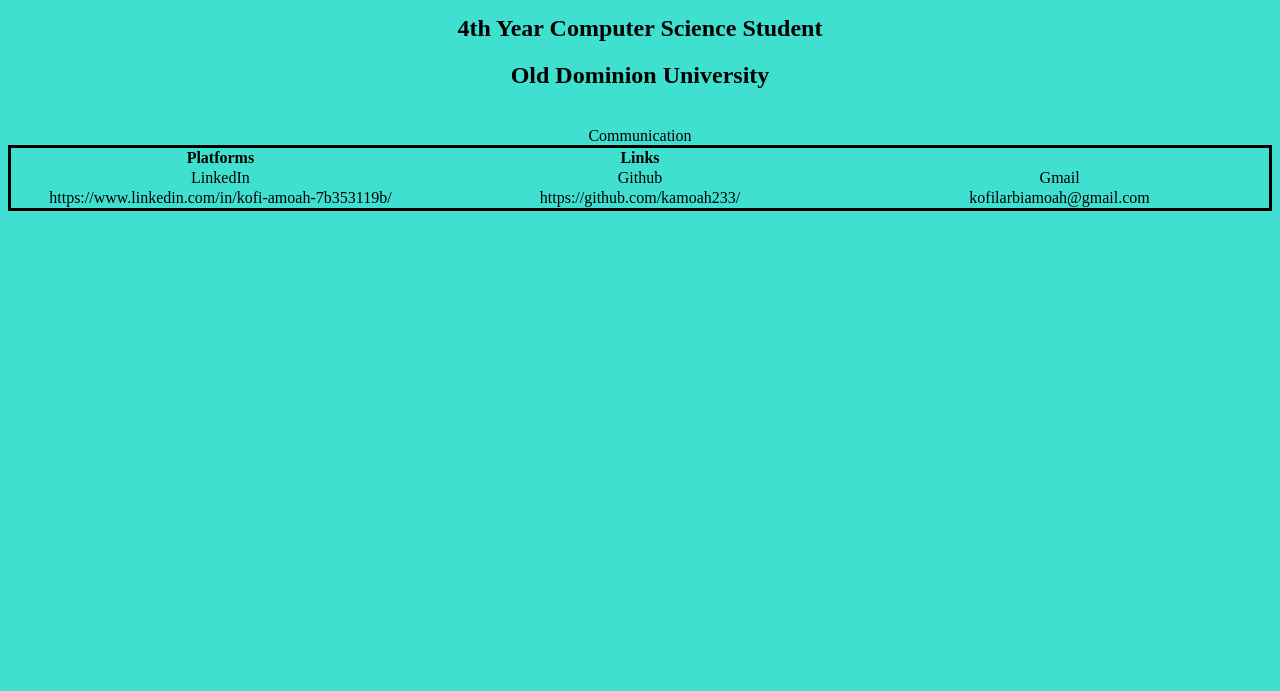
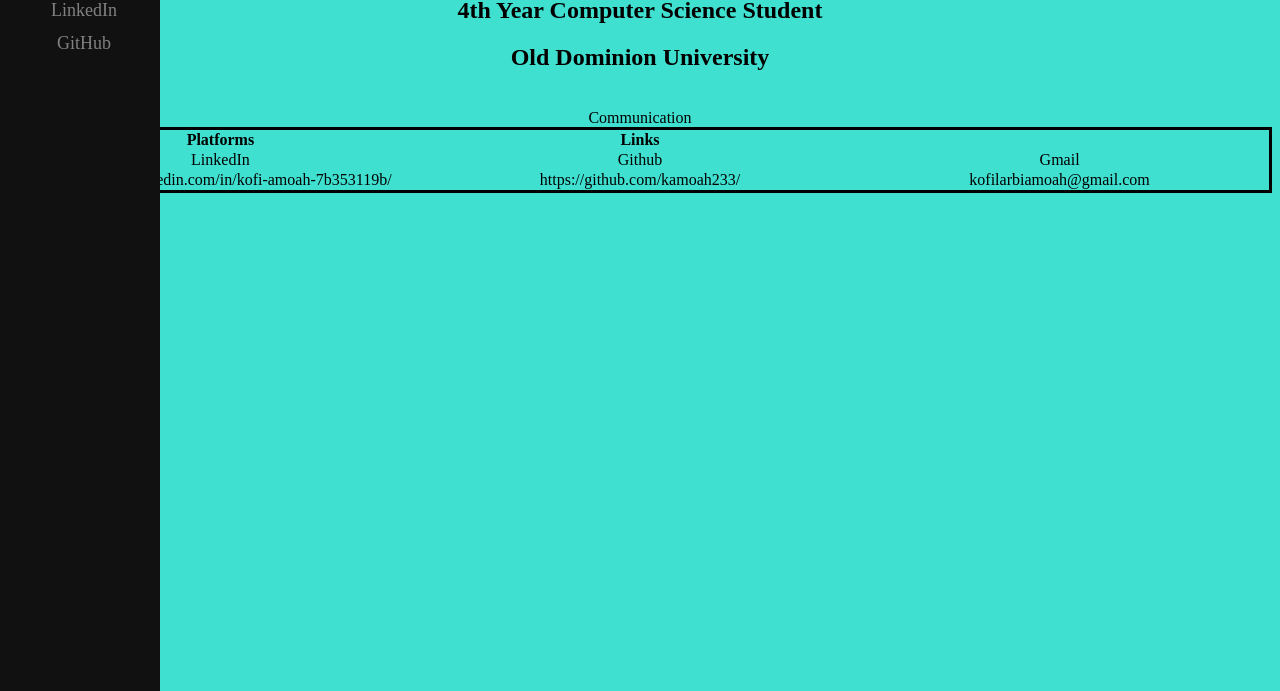
Before and after one commit to kamoah233/personal-webs_portf_proj, a plain HTML site: page index.html in a window 1280 px wide. Shown: the part 109-800 px from the top of the page. Drawn offline with Linux system fonts and the light colour scheme.

Commit message:
minor fix

```diff
--- a/index.css
+++ b/index.css
@@ -24,3 +24,20 @@ body{
     overflow-x: hidden;
     padding-top: 20px;
 }
+
+.sidenav a {
+    padding: 6px 8px 6px 16px;
+    text-decoration: none;
+    font-size: 18px;
+    color: #818181;
+    display: block;
+}
+
+.sidenav a:hover {
+    color: #f1f1f1;
+}
+
+.sidenav {
+    float: left;
+    overflow: hidden;
+}
--- a/index.html
+++ b/index.html
@@ -8,13 +8,13 @@
 <body style = "background-color: turquoise; "> </body>
 <br>
 
-<body>
-    <div class="topbar">
+
+    <div class="sidenav">
         <a href= "RESUME.pdf">Resume</a>
         <a href="https://www.linkedin.com/in/kofi-amoah-7b353119b/">LinkedIn</a>
         <a href="https://github.com/kamoah233">GitHub</a>
     </div>
-</body>
+
 
 <h1> Kofi Amoah </h1>
 <h2> 4th Year Computer Science Student </h2>
```
